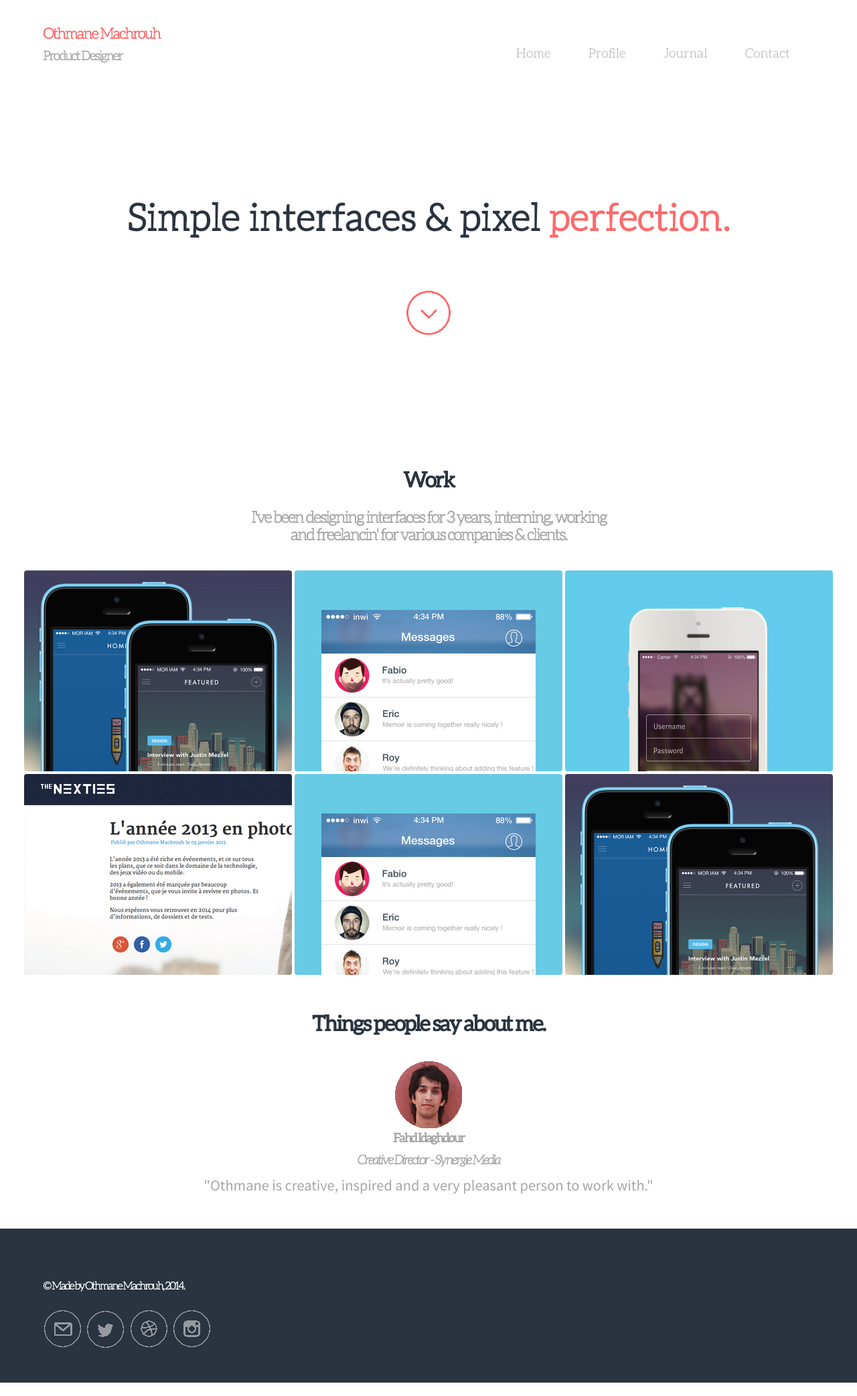
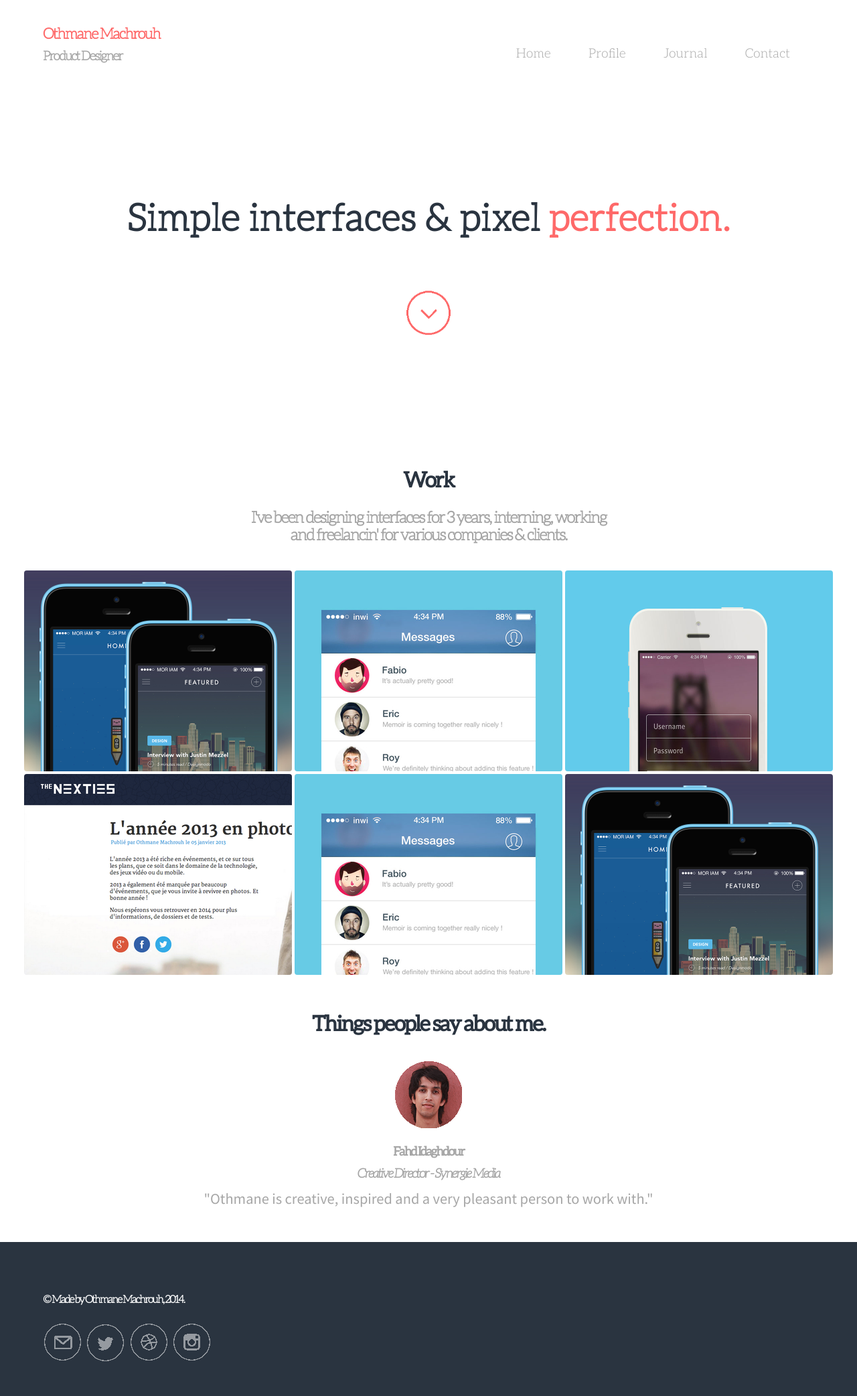
Before and after one commit to mchrh/mchrh.github.io, a Jekyll site: the page portfolio/index.html, which Jekyll copies as it is, in a window 1280 px wide. Shown: the whole page at 67% size. Built offline with Jekyll 4.4.1, drawn with Linux system fonts in a browser that asks for light colours; nearby versions of some CDN libraries.

Commit message:
portfolio upload

```diff
--- a/portfolio/css/style.css
+++ b/portfolio/css/style.css
@@ -149,7 +149,8 @@ header nav {
     .testimony .profile h3 {
       font-family: "aleoregular";
       color: #a6a6a6;
-      letter-spacing: -2px; }
+      letter-spacing: -2px;
+      margin-top: 20px; }
     .testimony .profile h4 {
       font-family: "aleolightitalic";
       color: #a6a6a6;
--- a/portfolio/css/style.scss
+++ b/portfolio/css/style.scss
@@ -196,6 +196,7 @@ $sans: 'Source Sans Pro', sans-serif;
 				font-family: $serif-regular;
 				color: $grey;
 				letter-spacing: -2px;
+				margin-top: 20px;
 			}
 			h4 {
 				font-family: $serif-italic;
--- a/portfolio/index.html
+++ b/portfolio/index.html
@@ -114,10 +114,10 @@
     <div class="social" style="
     margin-left: 5%;
     margin-top: 2%;">
-      <a href="#" style="opacity: 0.5;"><img src="img/mail.png"></a>
-      <a href="#" style="opacity: 0.5;"><img src="img/twitter.png"></a>
-      <a href="#" style="opacity: 0.5;"><img src="img/dribbble.png"></a>
-      <a href="#" style="opacity: 0.5;"><img src="img/instagram.png"></a>
+      <a href="#"><img src="img/mail.png"></a>
+      <a href="#"><img src="img/twitter.png"></a>
+      <a href="#"><img src="img/dribbble.png"></a>
+      <a href="#"><img src="img/instagram.png"></a>
   </footer>
 
 
```
